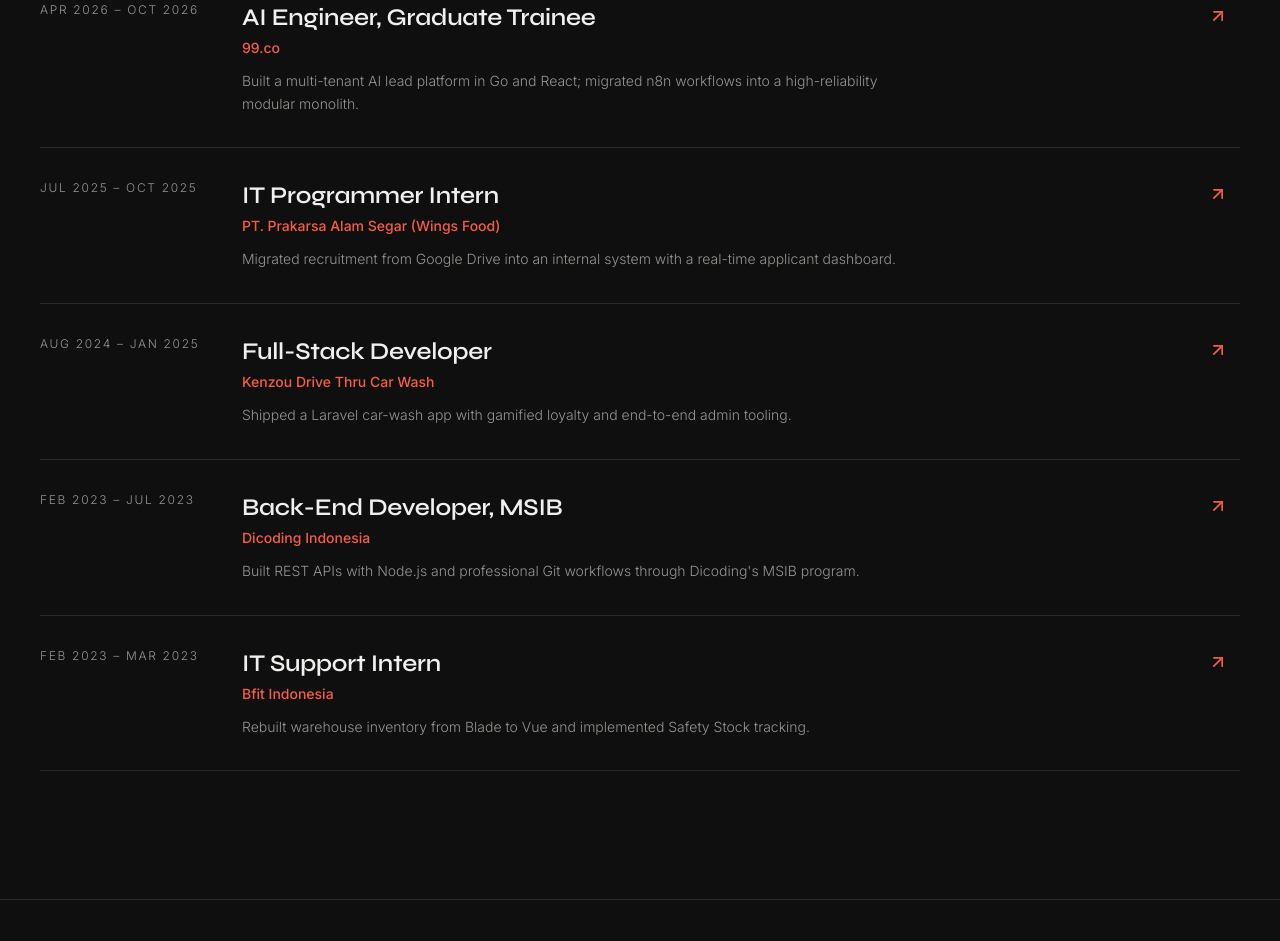
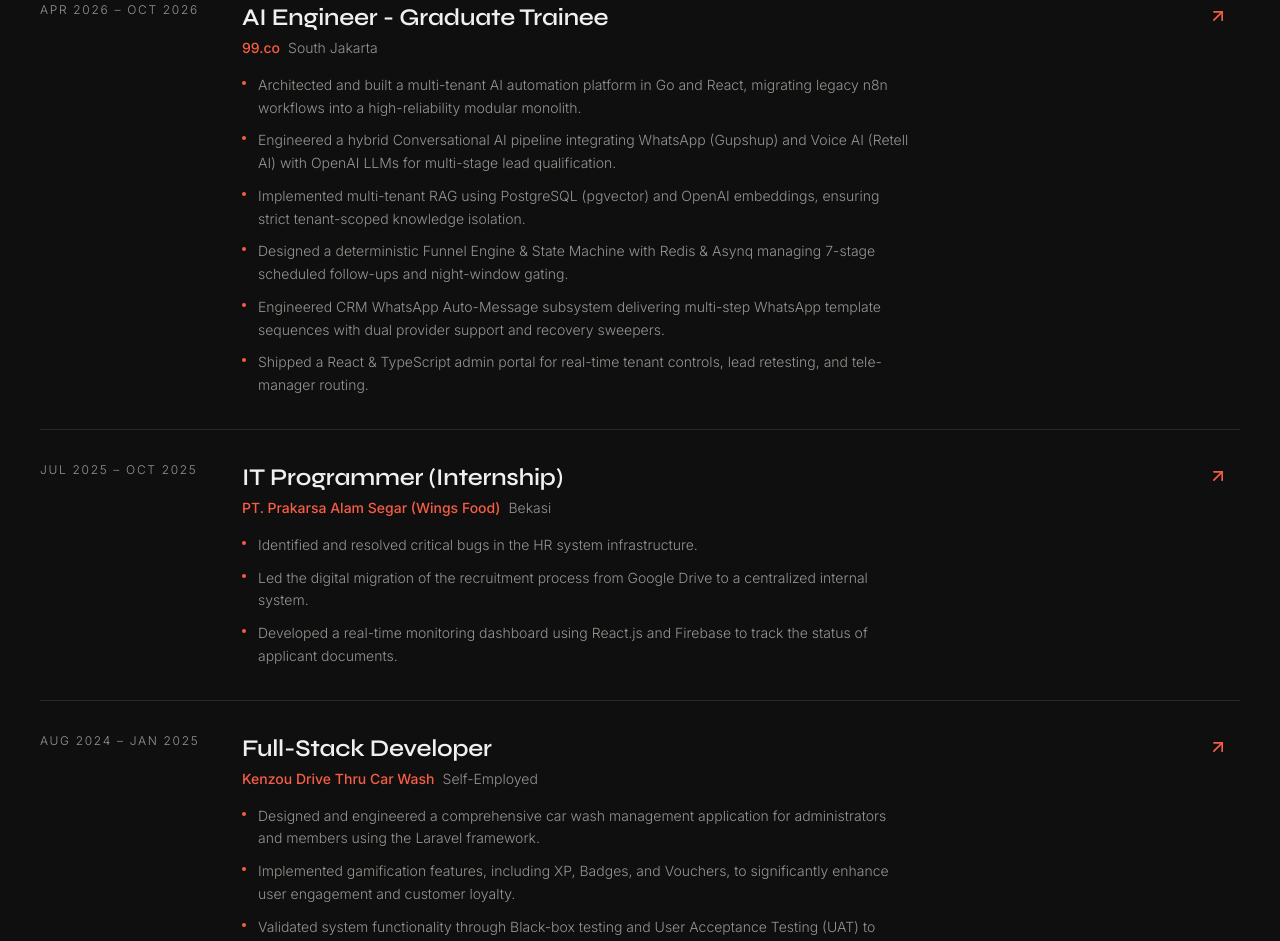
Before and after one commit to erickwinz30/erickwinz30.github.io, a React (Vite) app: page / in a window 1280 px wide. Shown: the part 3400-4341 px from the top of the page. Built offline with nearby package versions, Linux system fonts and the light colour scheme.

Commit message:
fix: restore experience details from previous portfolio

```diff
--- a/src/components/Experience.tsx
+++ b/src/components/Experience.tsx
@@ -30,15 +30,31 @@
                   <h3 className="text-xl font-semibold tracking-[-0.01em] text-foreground md:text-2xl">
                     {item.role}
                   </h3>
-                  <p
-                    data-testid="experience-company"
-                    className="mt-1 text-sm font-medium text-primary"
-                  >
-                    {item.company}
-                  </p>
-                  <p className="mt-3 max-w-2xl text-sm leading-relaxed text-muted-foreground">
-                    {item.result}
-                  </p>
+                  <div className="mt-1 flex flex-wrap items-center gap-x-2 gap-y-1 text-sm">
+                    <span
+                      data-testid="experience-company"
+                      className="font-medium text-primary"
+                    >
+                      {item.company}
+                    </span>
+                    <span className="text-muted-foreground">
+                      {item.location}
+                    </span>
+                  </div>
+                  <ul className="mt-4 max-w-2xl space-y-2.5">
+                    {item.details.map((detail) => (
+                      <li
+                        key={detail}
+                        className="flex gap-3 text-sm leading-relaxed text-muted-foreground"
+                      >
+                        <span
+                          aria-hidden="true"
+                          className="mt-[7px] h-1 w-1 shrink-0 rounded-full bg-primary"
+                        />
+                        <span data-testid="experience-detail">{detail}</span>
+                      </li>
+                    ))}
+                  </ul>
                 </div>
 
                 <ArrowUpRight
--- a/src/data/content.ts
+++ b/src/data/content.ts
@@ -29,7 +29,8 @@
   period: string;
   role: string;
   company: string;
-  result: string;
+  location: string;
+  details: string[];
 }
 
 export interface SkillGroup {
@@ -142,38 +143,59 @@
 export const experience: ExperienceItem[] = [
   {
     period: "Apr 2026 – Oct 2026",
-    role: "AI Engineer, Graduate Trainee",
+    role: "AI Engineer - Graduate Trainee",
     company: "99.co",
-    result:
-      "Built a multi-tenant AI lead platform in Go and React; migrated n8n workflows into a high-reliability modular monolith.",
+    location: "South Jakarta",
+    details: [
+      "Architected and built a multi-tenant AI automation platform in Go and React, migrating legacy n8n workflows into a high-reliability modular monolith.",
+      "Engineered a hybrid Conversational AI pipeline integrating WhatsApp (Gupshup) and Voice AI (Retell AI) with OpenAI LLMs for multi-stage lead qualification.",
+      "Implemented multi-tenant RAG using PostgreSQL (pgvector) and OpenAI embeddings, ensuring strict tenant-scoped knowledge isolation.",
+      "Designed a deterministic Funnel Engine & State Machine with Redis & Asynq managing 7-stage scheduled follow-ups and night-window gating.",
+      "Engineered CRM WhatsApp Auto-Message subsystem delivering multi-step WhatsApp template sequences with dual provider support and recovery sweepers.",
+      "Shipped a React & TypeScript admin portal for real-time tenant controls, lead retesting, and tele-manager routing.",
+    ],
   },
   {
     period: "Jul 2025 – Oct 2025",
-    role: "IT Programmer Intern",
+    role: "IT Programmer (Internship)",
     company: "PT. Prakarsa Alam Segar (Wings Food)",
-    result:
-      "Migrated recruitment from Google Drive into an internal system with a real-time applicant dashboard.",
+    location: "Bekasi",
+    details: [
+      "Identified and resolved critical bugs in the HR system infrastructure.",
+      "Led the digital migration of the recruitment process from Google Drive to a centralized internal system.",
+      "Developed a real-time monitoring dashboard using React.js and Firebase to track the status of applicant documents.",
+    ],
   },
   {
     period: "Aug 2024 – Jan 2025",
     role: "Full-Stack Developer",
     company: "Kenzou Drive Thru Car Wash",
-    result:
-      "Shipped a Laravel car-wash app with gamified loyalty and end-to-end admin tooling.",
+    location: "Self-Employed",
+    details: [
+      "Designed and engineered a comprehensive car wash management application for administrators and members using the Laravel framework.",
+      "Implemented gamification features, including XP, Badges, and Vouchers, to significantly enhance user engagement and customer loyalty.",
+      "Validated system functionality through Black-box testing and User Acceptance Testing (UAT) to ensure high-quality software delivery.",
+    ],
   },
   {
     period: "Feb 2023 – Jul 2023",
-    role: "Back-End Developer, MSIB",
+    role: "Back-End Developer (MSIB Participant)",
     company: "Dicoding Indonesia",
-    result:
-      "Built REST APIs with Node.js and professional Git workflows through Dicoding's MSIB program.",
+    location: "Remote",
+    details: [
+      "Mastered professional development workflows including RESTful API architecture, Node.js, and Git.",
+    ],
   },
   {
     period: "Feb 2023 – Mar 2023",
-    role: "IT Support Intern",
+    role: "IT Support Technician (Internship)",
     company: "Bfit Indonesia",
-    result:
-      "Rebuilt warehouse inventory from Blade to Vue and implemented Safety Stock tracking.",
+    location: "East Surabaya",
+    details: [
+      "Handled first-level technical support for hardware and software issues.",
+      "Rebuilt and refactored the warehouse inventory system from Laravel Blade to Vue.js to make it more dynamic.",
+      "Implemented the Safety Stock method to optimize stock tracking.",
+    ],
   },
 ];
 
```
Also changed, not shown: 1 other file (tests, documents, lock files or other folders).
